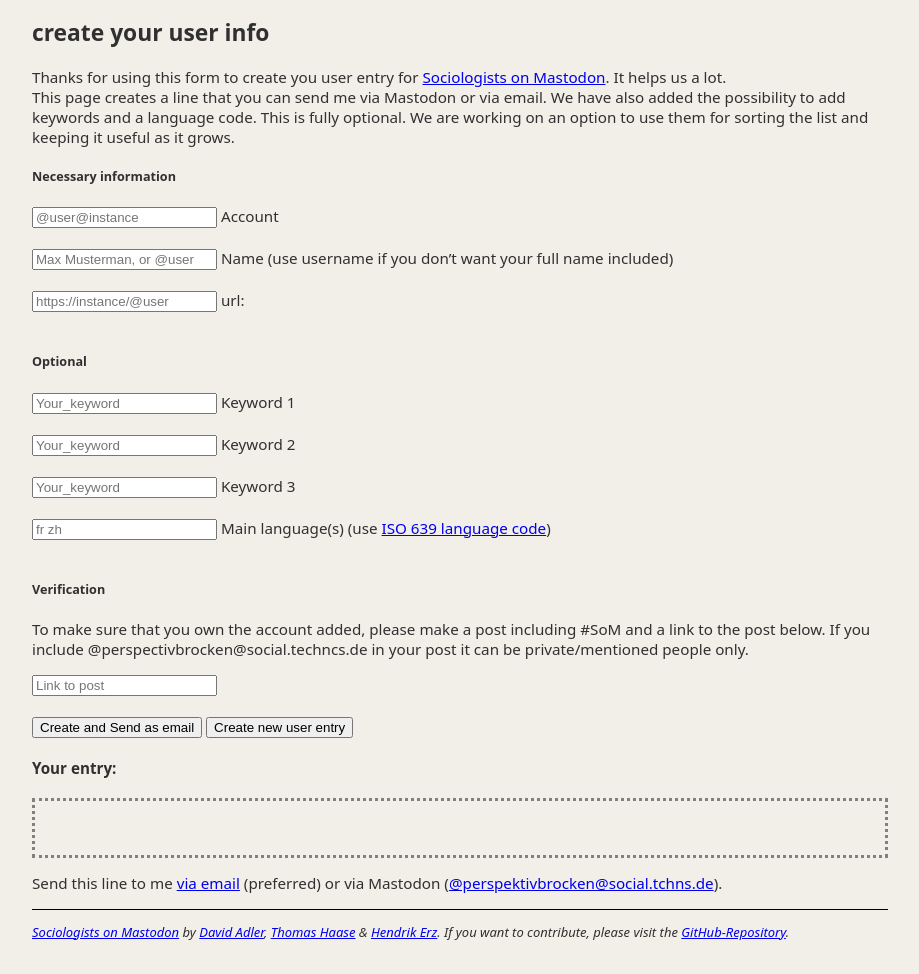
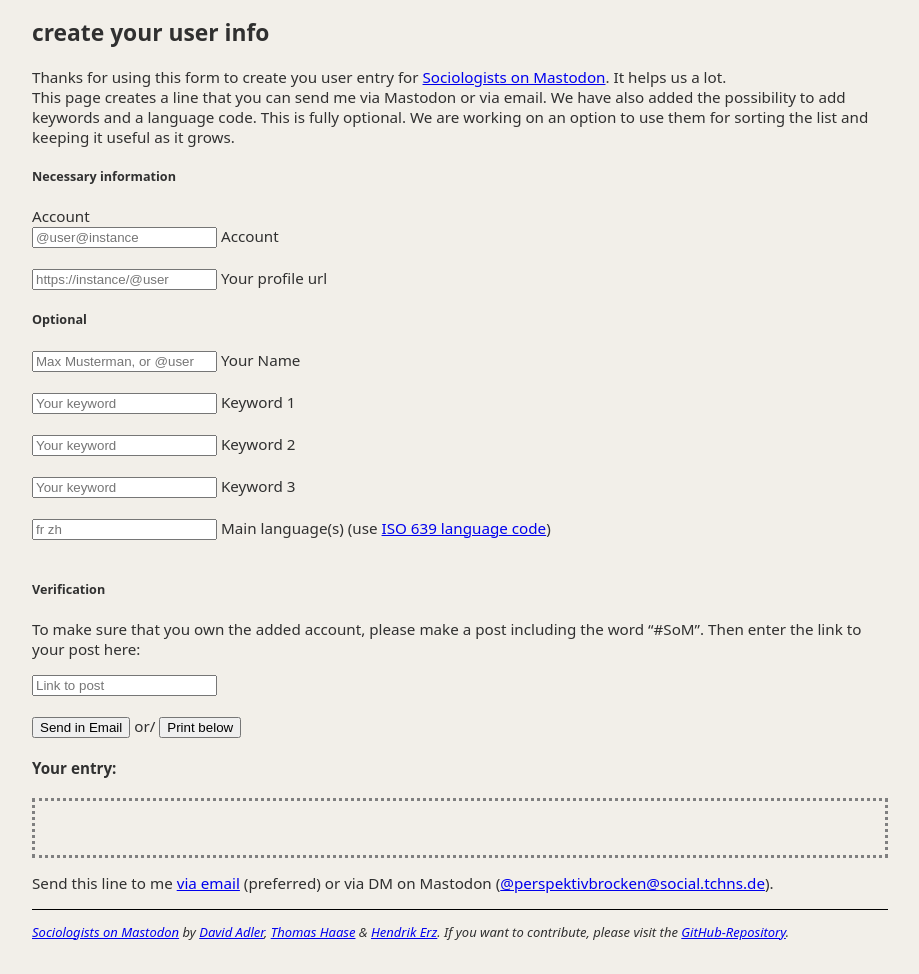
Before and after one commit to trutzig89182/Mastodon-Sociologists, a website: page add-user.html in a window 1280 px wide. Shown: the part 116-1090 px from the top of the page, without its empty margins (180-1099 px from the left). Drawn offline with Linux system fonts and the light colour scheme.

Commit message:
renamed add user page

```diff
--- a/add-user-string.html
+++ b/add-user.html
@@ -2,7 +2,7 @@
 <html>
   <head>
     <!-- Theese informations will be shown in the tab preview and in social media preview -->
-    <title>SoM: create new user</title>
+    <title>SoM: add user</title>
     <!-- loads styling and scripts -->
     <link rel="stylesheet" href="assets/css/main.css" />
     <script src="assets/js/add-user-string.js"></script>
@@ -39,32 +39,34 @@
     <form method="post" action="#">
       <!-- creates input fields and labels -->
       <h5>Necessary information</h5>
+      <label for="account"> Account</label><br>
       <input type="text" id="account" name="acount" placeholder="@user@instance">
       <label for="account"> Account</label><br><br>
+      <input type="url" id="url" name="url" placeholder="https://instance/@user">
+      <label for="url">Your profile url</label>
+      <h5>Optional</h5>
       <input type="text" id="name" name="name" placeholder="Max Musterman, or @user">
-      <label for="name"> Name (use username if you don’t want your full name included)</label><br><br>
-      <input type="url" id="url" name="url" placeholder="https://instance/@user">
-      <label for="url"> url:</label><br><br>
-      <h5>Optional</h5>
-      <input type="text" id="keyword1" name="keyword1" placeholder="Your_keyword">
+      <label for="name"> Your Name</label><br><br>
+      <input type="text" id="keyword1" name="keyword1" placeholder="Your keyword">
       <label for="keyword1">Keyword 1</label><br><br>
-      <input type="text" id="keyword2" name="keyword2" placeholder="Your_keyword">
+      <input type="text" id="keyword2" name="keyword2" placeholder="Your keyword">
       <label for="keyword2"> Keyword 2</label><br><br>
-      <input type="text" id="keyword3" name="keyword3" placeholder="Your_keyword">
+      <input type="text" id="keyword3" name="keyword3" placeholder="Your keyword">
       <label for="keyword3"> Keyword 3</label><br><br>
       <input type="text" id="language" name="language" placeholder="fr zh">
       <label for="language"> Main language(s) (use <a href="https://en.wikipedia.org/wiki/List_of_ISO_639-1_codes" target="_blank">ISO 639 language code</a>)</label><br><br>
       <h5>Verification</h5>
       <p>
-        To make sure that you own the account added, please make a post including #SoM and a link to the post below.
-        If you include @perspectivbrocken@social.techncs.de in your post it can be private/mentioned people only.
+        To make sure that you own the added account, please make a
+        post including the word “#SoM”. Then enter the link to your post here:
       </p>
       <input type="url" id="verification_link" name="confirmaton_link" placeholder="Link to post">
       <label for="verification_link"></label><br><br>
 
       <!-- creates button  -->
-      <button type="button" id="create_and_send">Create and Send as email</button>
-      <button type="button" id="create_new_user_entry">Create new user entry</button>
+      <button type="button" id="create_and_send">Send in Email</button>
+      <span>or/<span>
+      <button type="button" id="create_new_user_entry">Print below</button>
     </form >
 
     <h4>Your entry:</h4>
@@ -73,7 +75,7 @@
     </div>
 
     <p>
-       Send this line to me <a href="mailto:david.adler@uni-oldenburg.de?subject=SoM%3A%20include%20me%21" target="_blank">via email</a> (preferred) or via Mastodon (<a href="https://social.tchncs.de/@perspektivbrocken" target="blank">@perspektivbrocken@social.tchns.de</a>).
+       Send this line to me <a href="mailto:david.adler@uni-oldenburg.de?subject=SoM%3A%20include%20me%21" target="_blank">via email</a> (preferred) or via DM on Mastodon (<a href="https://social.tchncs.de/@perspektivbrocken" target="blank">@perspektivbrocken@social.tchns.de</a>).
     </p>
 
       <!-- ruler that seperates the footer -->
--- a/assets/js/add-user-string.js
+++ b/assets/js/add-user-string.js
@@ -46,10 +46,10 @@
   } else {
     newUser.account = ""
   }
-  if (document.getElementById("name").value !== null) {
+  if (document.getElementById("name").value !== null && document.getElementById("name").value.trim() !== "") {
     newUser.name = document.getElementById("name").value
   } else {
-    newUser.name = ""
+    newUser.name = "–"
   }
   if (document.getElementById("url").value !== null) {
     newUser.url = document.getElementById("url").value
```
